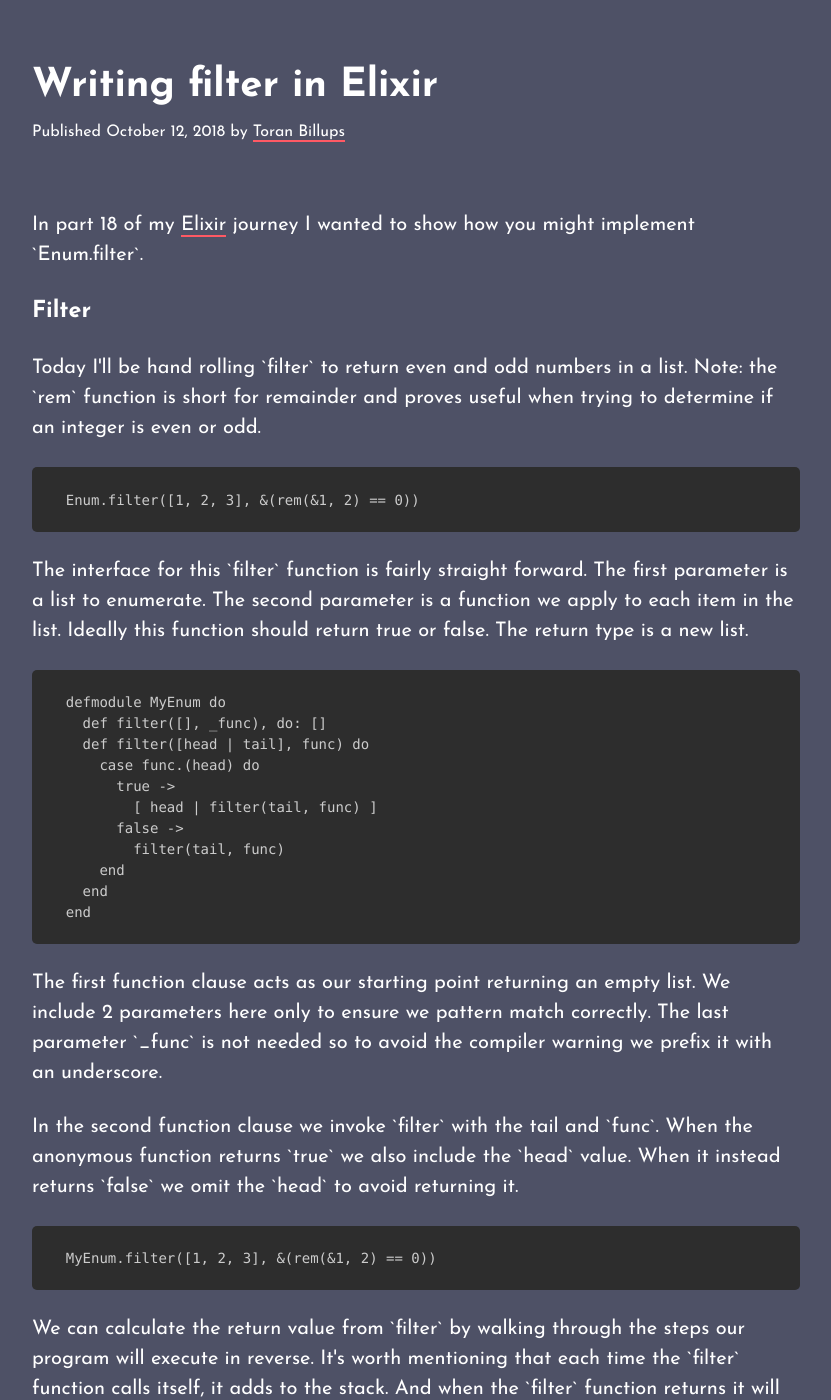
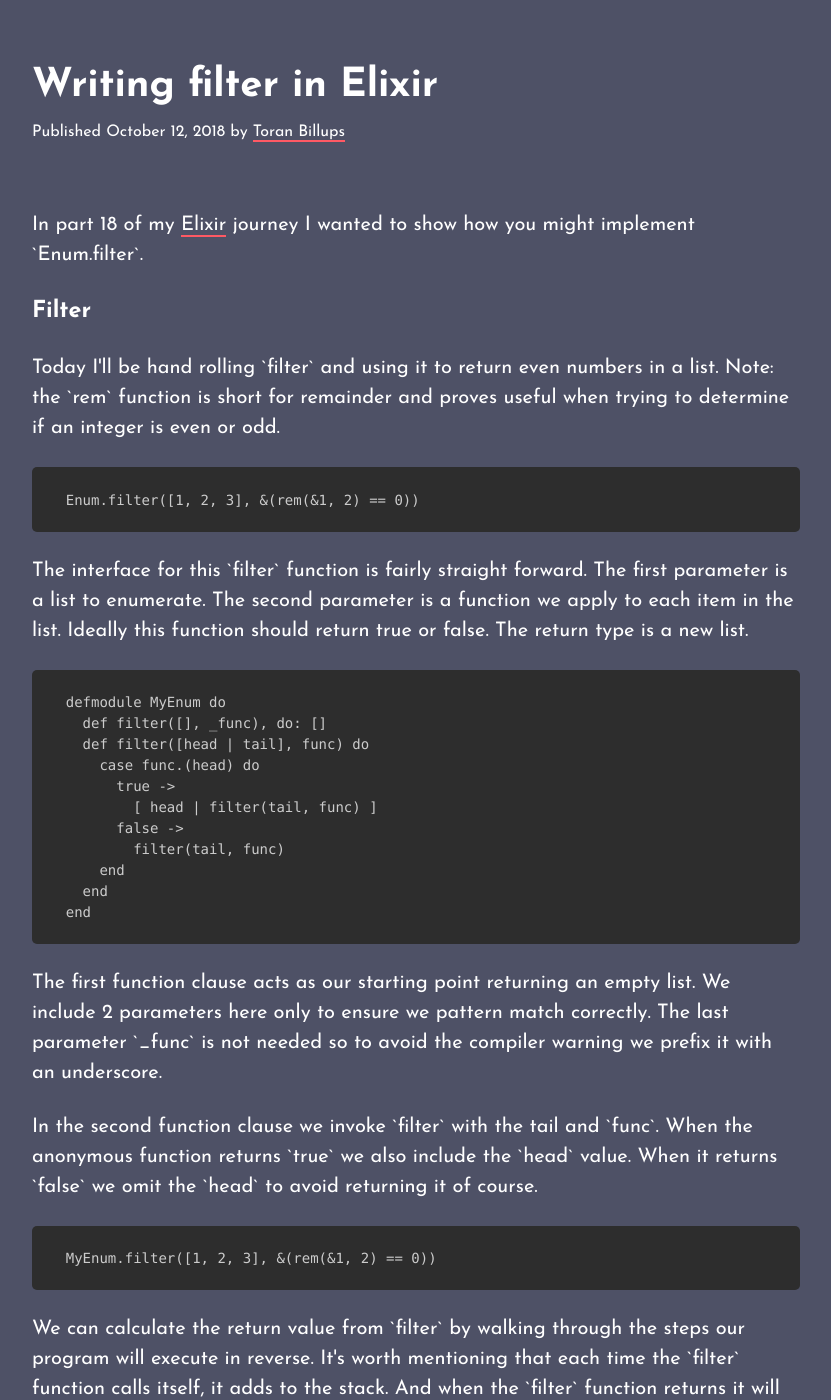
Before and after one commit to toranb/toranb.github.io, a Jekyll site: the page built from _posts/2018-10-12-writing-filter-in-elixir.html, in a window 1280 px wide and 1400 px high. Shown: the whole window, without its empty margins (224-1055 px from the left). Built offline with Jekyll 4.4.1, drawn with Linux system fonts in a browser that asks for light colours; Markdown is read by kramdown in place of the engine named in the settings; some of the changed text lies outside the part shown.

Commit message:
reword the filter in elixir post

```diff
--- a/_posts/2018-10-12-writing-filter-in-elixir.html
+++ b/_posts/2018-10-12-writing-filter-in-elixir.html
@@ -8,7 +8,7 @@
 
 <h3>Filter</h3>
 
-<p>Today I'll be hand rolling `filter` to return even and odd numbers in a list. Note: the `rem` function is short for remainder and proves useful when trying to determine if an integer is even or odd.</p>
+<p>Today I'll be hand rolling `filter` and using it to return even numbers in a list. Note: the `rem` function is short for remainder and proves useful when trying to determine if an integer is even or odd.</p>
 
 <div class="highlight" data-language="elixir">
   <pre class="language-elixir">
@@ -36,7 +36,7 @@
 
 <p>The first function clause acts as our starting point returning an empty list. We include 2 parameters here only to ensure we pattern match correctly. The last parameter `_func` is not needed so to avoid the compiler warning we prefix it with an underscore.</p>
 
-<p>In the second function clause we invoke `filter` with the tail and `func`. When the anonymous function returns `true` we also include the `head` value. When it instead returns `false` we omit the `head` to avoid returning it.</p>
+<p>In the second function clause we invoke `filter` with the tail and `func`. When the anonymous function returns `true` we also include the `head` value. When it returns `false` we omit the `head` to avoid returning it of course.</p>
 
 <div class="highlight" data-language="elixir">
   <pre class="language-elixir">
```
Also changed, not shown: other parts of _posts/2018-10-12-writing-filter-in-elixir.html (+1 -1 lines).
